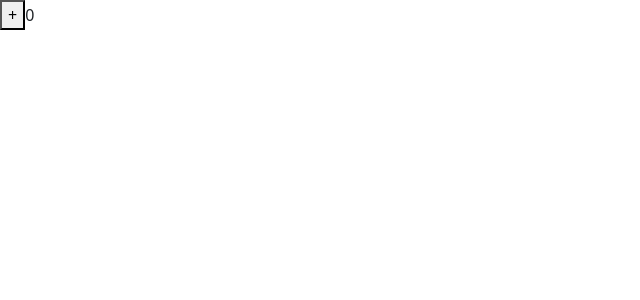
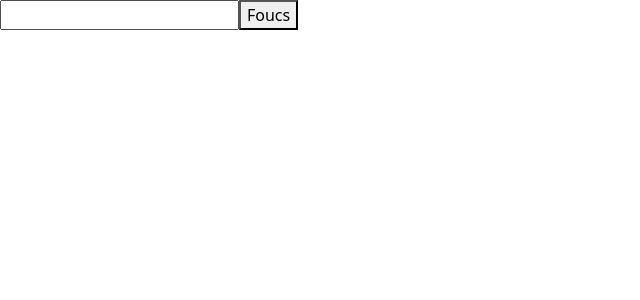
Before and after one commit to Mohammedazzam/learn-react-Ecommearce, a React (Create React App) app: page / in a window 1280 px wide. Shown: the top 300 px of the page, without its empty margins (0-640 px from the left). Built offline with nearby package versions, Linux system fonts and the light colour scheme.

Commit message:
example - useRef

```diff
--- a/src/App.js
+++ b/src/App.js
@@ -33,12 +33,14 @@
 import React from "react";
 import StateExamble from "./component/State";
 import UseEffectExample from "./component/UseEffectExample";
+import UseRefExample from "./component/UseRefExample";
 
 const App = () => {
   return (
     <div>
       {/* <StateExamble/> */}
-      <UseEffectExample/>
+      {/* <UseEffectExample/> */}
+      <UseRefExample/>
     </div>
   )
 }
--- /dev/null
+++ b/src/component/UseRefExample.js
@@ -0,0 +1,39 @@
+// import React, {useRef} from 'react'
+
+// const UseRefExample = () => {
+//     const value = useRef(null);
+//     const focus = () => {
+//         value.current.focus();
+//         console.log(value.current)
+//     }
+//     console.log(value)
+//   return (
+//     <div>
+//         <input type="text" ref={value}/>
+//         <button onClick={focus}>Foucs</button>
+//     </div>
+//   )
+// }
+
+// export default UseRefExample
+
+
+
+import React, {useRef} from 'react'
+
+const UseRefExample = () => {
+    const valueInput = useRef(null);
+    const focus = () => {
+        valueInput.current.focus();
+        console.log(valueInput.current.value)
+    }
+    console.log(valueInput)
+  return (
+    <div>
+        <input type="text" ref={valueInput}/>
+        <button onClick={focus}>Foucs</button>
+    </div>
+  )
+}
+
+export default UseRefExample
```
